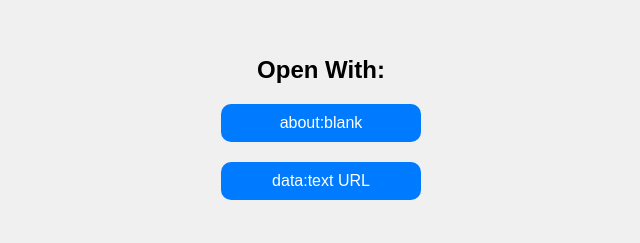
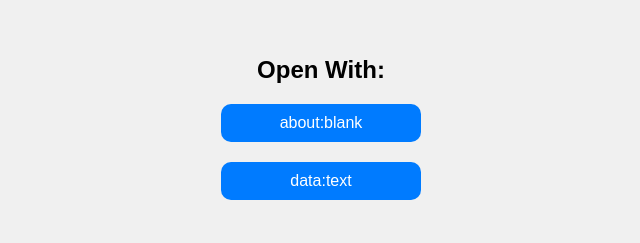
Before and after one commit to ndirmn3/Krypton, a plain HTML site: page index.html in a window 1280 px wide. Shown: the part 192-435 px from the top of the page, 319-959 px from the left. Drawn offline with Linux system fonts and the light colour scheme.

Commit message:
Update index.html

```diff
--- a/index.html
+++ b/index.html
@@ -74,7 +74,7 @@
     <div class="container">
         <h3>Open With:</h3>
         <button id="aboutBlankBtn">about:blank</button>
-        <button id="dataUrlBtn">data:text URL</button>
+        <button id="dataUrlBtn">data:text</button>
         <br>
         <br>
         <h4>Ensure that popups are allowed:</h4>
```
